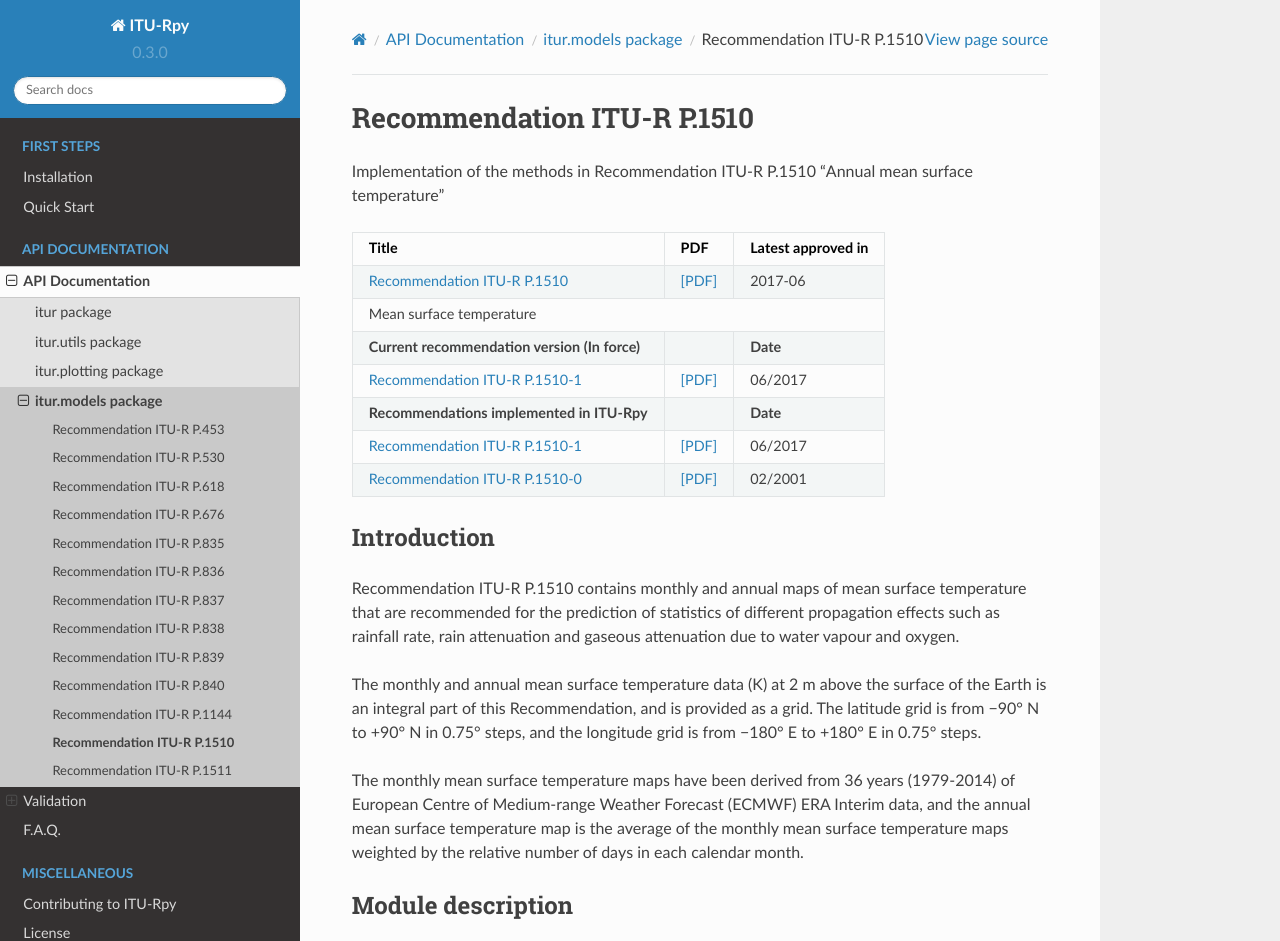
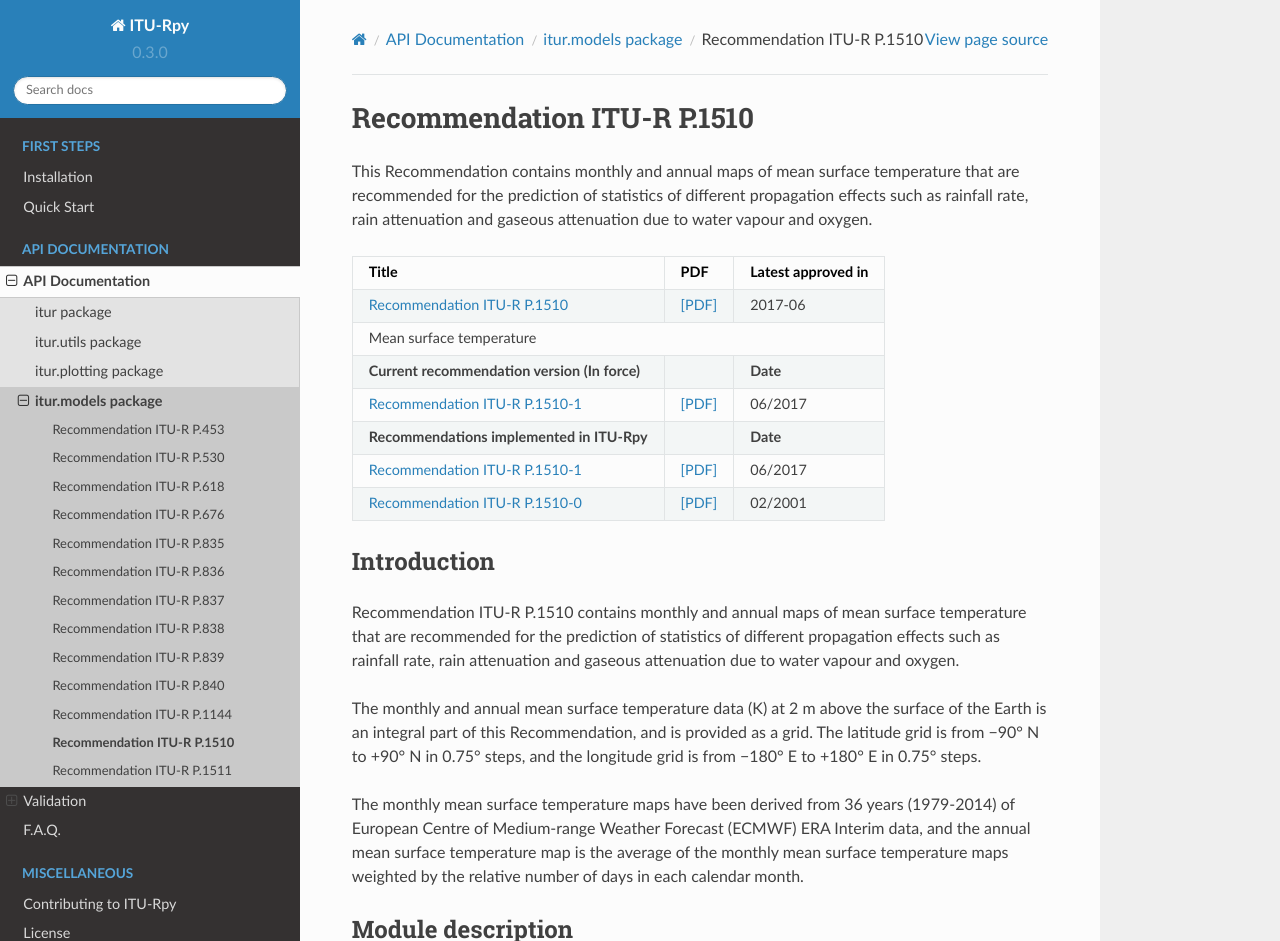
Before and after one commit to inigodelportillo/ITU-Rpy, a Sphinx documentation site: the page built from docs/apidoc/itu1510.rst, in a window 1280 px wide and 1239 px high, cut to the strip 0-941 px from the top of the window. Built offline with Sphinx 7.4.7 and the Read the Docs theme 2.0.0, drawn with Linux system fonts in a browser that asks for light colours.

```diff
--- a/docs/apidoc/itu1510.rst
+++ b/docs/apidoc/itu1510.rst
@@ -2,7 +2,7 @@
 Recommendation ITU-R P.1510
 ---------------------------
 
-Implementation of the methods in Recommendation ITU-R P.1510 "Annual mean surface temperature"
+This Recommendation contains monthly and annual maps of mean surface temperature that are recommended for the prediction of statistics of different propagation effects such as rainfall rate, rain attenuation and gaseous attenuation due to water vapour and oxygen.
 
 .. include:: itu1510_table.rst
 
--- a/docs/apidoc/itu1511.rst
+++ b/docs/apidoc/itu1511.rst
@@ -2,7 +2,7 @@
 Recommendation ITU-R P.1511
 ---------------------------
 
-Implementation of the methods in Recommendation ITU-R P.1511 "Topography for Earth-to-space propagation modelling".
+This Recommendation provides global topographical data, information on geographic coordinates, and height data for the prediction of propagation effects for Earth-space paths in ITU-R recommendations.
 
 .. include:: itu1511_table.rst
 
--- a/docs/apidoc/itu676.rst
+++ b/docs/apidoc/itu676.rst
@@ -2,7 +2,7 @@
 Recommendation ITU-R P.676
 --------------------------
 
-Implementation of the methods in Recommendation ITU-R P.676 "Attenuation by atmospheric gases".
+This Recommendation provides methods to estimate the attenuation of atmospheric gases on terrestrial and slant paths
 
 .. include:: itu676_table.rst
 
```
Also changed, not shown: docs/apidoc/itu1144.rst (+12 -0 lines), docs/apidoc/itu835.rst (+9 -8 lines).
